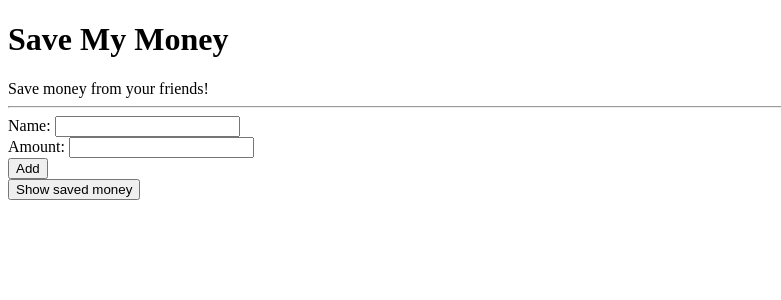
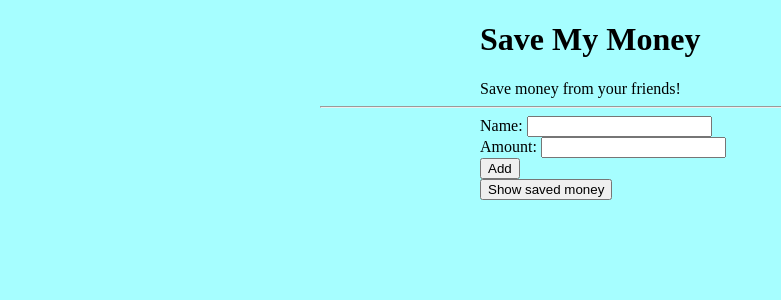
Before and after one commit to lnivin/SaveMyMoney, a PHP site: page / in a window 1280 px wide. Shown: the top 300 px of the page, without its empty margins (0-781 px from the left). Run offline with PHP 8.4, Linux system fonts and the light colour scheme; data that the repository does not hold is empty.

Commit message:
Add styles

```diff
--- a/index.php
+++ b/index.php
@@ -14,11 +14,13 @@
   <meta name="viewport" content="width=device-width, initial-scale=1.0">
   <title>Save My Money</title>
 </head>
-<body>
-  <div>
+<body style="background-color: #a6feff; width: 50%; margin: 0 auto;">
+  <div style="width: 50%; margin: 0 auto;">
     <h1>Save My Money</h1>
     <span>Save money from your friends!</span>
-    <hr>
+  </div>
+  <hr>
+  <div style="width: 50%; margin: 0 auto;>
     <form action="create.php" method="POST">
       <label for="name">Name:</label>
       <input type="text" id="name" name="name">
```
Also changed, not shown: images/Analytics.png (added), 1 other file.
